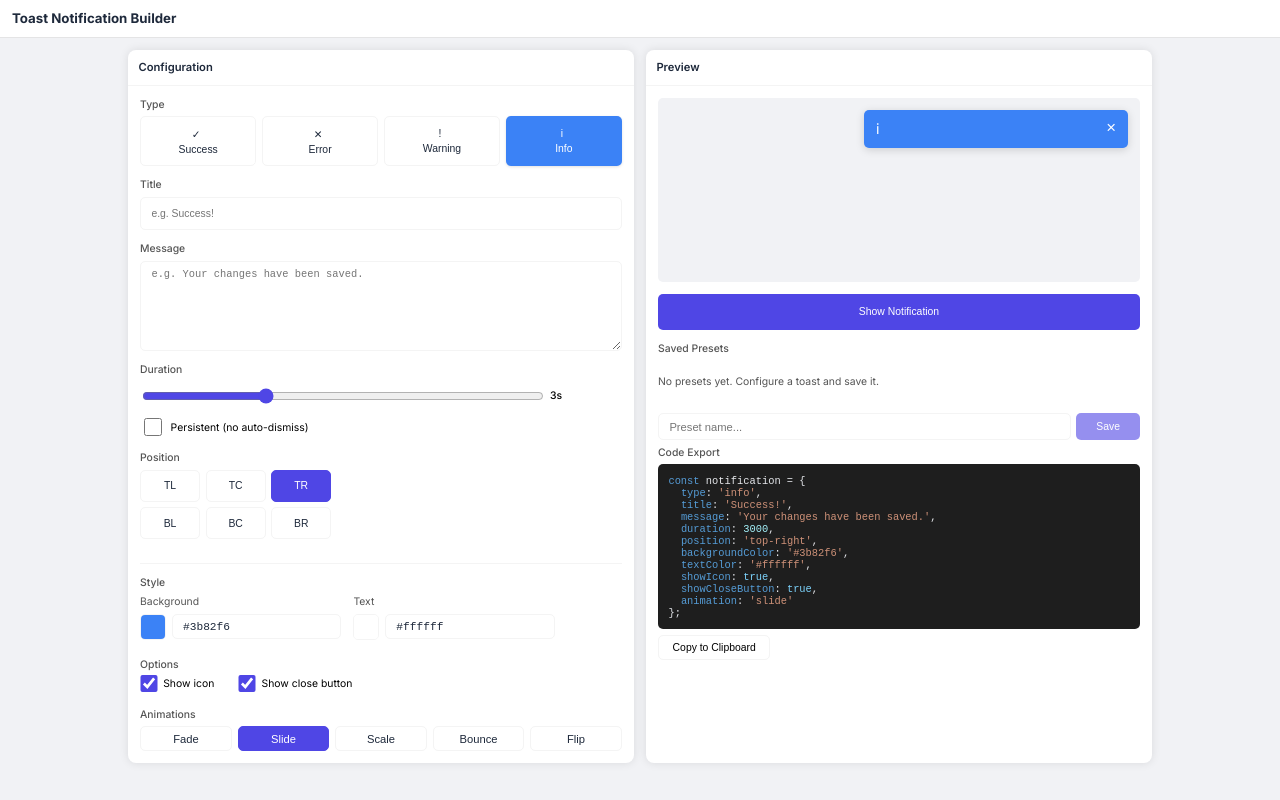
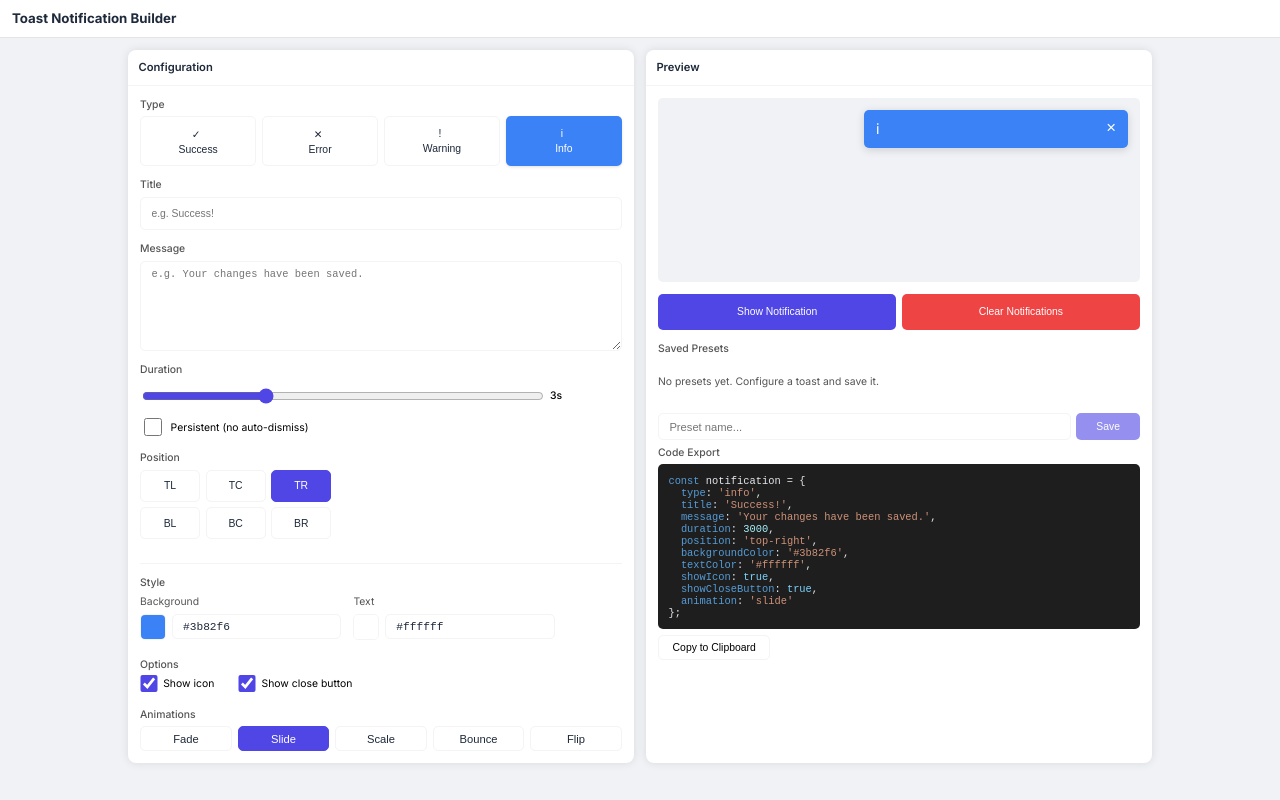
Before and after one commit to ozerenes/toast-notification-builder, a Vue app: page / in a window 1280 px wide. Built offline with nearby package versions, Linux system fonts and the light colour scheme.

Commit message:
refactor: builder form as ref, type syncs colors, preset loads animation, preview add/clear

```diff
--- a/src/components/Builder/BuilderForm.vue
+++ b/src/components/Builder/BuilderForm.vue
@@ -7,6 +7,8 @@ import BuilderTitleMessage from './BuilderTitleMessage.vue'
 import BuilderTypePills from './BuilderTypePills.vue'
 import BuilderAnimations from './BuilderAnimations.vue'
 import type { AnimationType, BuilderFormState } from './types'
+import { TYPE_DEFAULT_COLORS } from '@/domain'
+import type { NotificationType } from '@/domain'
 
 const props = defineProps<{
   modelValue: BuilderFormState
@@ -21,6 +23,16 @@ function update<K extends keyof BuilderFormState>(key: K, value: BuilderFormStat
   emit('update:modelValue', { ...props.modelValue, [key]: value })
 }
 
+function updateType(type: NotificationType) {
+  const colors = TYPE_DEFAULT_COLORS[type]
+  emit('update:modelValue', {
+    ...props.modelValue,
+    type,
+    backgroundColor: colors.backgroundColor,
+    textColor: colors.textColor,
+  })
+}
+
 function updateAnimation(value: AnimationType) {
   emit('update:animation', value)
 }
@@ -28,7 +40,7 @@ function updateAnimation(value: AnimationType) {
 
 <template>
   <div class="builder-form">
-    <BuilderTypePills :model-value="modelValue.type" @update:model-value="update('type', $event)" />
+    <BuilderTypePills :model-value="modelValue.type" @update:model-value="updateType" />
     <BuilderTitleMessage
       :title="modelValue.title"
       :message="modelValue.message"
--- a/src/components/Builder/BuilderPreview.vue
+++ b/src/components/Builder/BuilderPreview.vue
@@ -2,6 +2,7 @@
 import { computed, ref } from 'vue'
 import ToastContainer from '@/components/ToastContainer.vue'
 import BuilderPresets from './BuilderPresets.vue'
+import { useNotificationStore } from '@/stores/notification.store'
 import type { ActiveNotification, Position } from '@/domain'
 import type { Preset } from '@/stores/preset.store'
 import type { AnimationType } from './types'
@@ -22,7 +23,26 @@ const emit = defineEmits<{
   deletePreset: [id: string]
 }>()
 
+const notificationStore = useNotificationStore()
 const copied = ref(false)
+
+function clearAllNotifications() {
+  notificationStore.clearAll()
+}
+
+function showNotification() {
+  const preview = props.notifications[0]
+  if (!preview) return
+  const id =
+    typeof crypto !== 'undefined' && crypto.randomUUID
+      ? crypto.randomUUID()
+      : `toast-${Date.now()}-${Math.random().toString(36).slice(2, 9)}`
+  notificationStore.addNotification({
+    ...preview,
+    id,
+    animation: props.animation ?? 'slide',
+  })
+}
 
 type CodeTokenType = 'keyword' | 'property' | 'string' | 'boolean' | 'number' | 'plain'
 
@@ -117,9 +137,18 @@ async function copyToClipboard() {
         @close="emit('close', $event)"
       />
     </div>
-    <button type="button" class="builder-preview__action" @click="emit('showNotification')">
-      Show Notification
-    </button>
+    <div class="builder-preview__actions">
+      <button type="button" class="builder-preview__action" @click="showNotification">
+        Show Notification
+      </button>
+      <button
+        type="button"
+        class="builder-preview__action builder-preview__action--danger"
+        @click="clearAllNotifications"
+      >
+        Clear Notifications
+      </button>
+    </div>
 
     <BuilderPresets
       :presets="presets"
@@ -196,6 +225,14 @@ async function copyToClipboard() {
 
 .builder-preview__action:active {
   transform: translateY(1px);
+}
+
+.builder-preview__action--danger {
+  background: #ef4444;
+}
+
+.builder-preview__action--danger:hover {
+  background: #b91c1c;
 }
 
 .builder-export {
@@ -290,4 +327,10 @@ async function copyToClipboard() {
   font-weight: var(--font-weight-medium);
   cursor: pointer;
 }
+
+.builder-preview__actions {
+  display: flex;
+  flex-direction: row;
+  gap: var(--space-2);
+}
 </style>
--- a/src/components/BuilderPanel.vue
+++ b/src/components/BuilderPanel.vue
@@ -1,5 +1,5 @@
 <script setup lang="ts">
-import { computed, reactive, ref, watch } from 'vue'
+import { computed, ref } from 'vue'
 import { BuilderForm, BuilderPreview, type BuilderFormState } from '@/components/Builder'
 import type { AnimationType } from '@/components/Builder'
 import { useNotificationStore } from '@/stores/notification.store'
@@ -7,7 +7,7 @@ import { usePresetStore } from '@/stores/preset.store'
 import type { ActiveNotification, NotificationConfig } from '@/domain'
 import { TYPE_DEFAULT_COLORS } from '@/domain'
 
-const form = reactive<BuilderFormState>({
+const form = ref<BuilderFormState>({
   type: 'info',
   title: '',
   message: '',
@@ -21,18 +21,10 @@ const form = reactive<BuilderFormState>({
 
 const animation = ref<AnimationType>('slide')
 
-watch(
-  () => form.type,
-  (type) => {
-    form.backgroundColor = TYPE_DEFAULT_COLORS[type].backgroundColor
-    form.textColor = TYPE_DEFAULT_COLORS[type].textColor
-  }
-)
-
 const previewNotification = computed<ActiveNotification>(() => ({
   id: `preview-${animation.value}`,
   createdAt: 0,
-  ...form,
+  ...form.value,
 }))
 
 const previewNotifications = computed(() => [previewNotification.value])
@@ -48,7 +40,7 @@ const exportCode = computed(() => {
     textColor,
     showIcon,
     showCloseButton,
-  } = form
+  } = form.value
 
   const lines = [
     'const notification = {',
@@ -75,8 +67,8 @@ function onAnimationChange(value: AnimationType) {
   animation.value = value
 }
 
-function onFormUpdate(patch: BuilderFormState) {
-  Object.assign(form, patch)
+function onFormUpdate(patch: Partial<BuilderFormState>) {
+  form.value = { ...form.value, ...patch }
 }
 
 function onPreviewClose() {
@@ -88,7 +80,7 @@ function showNotification() {
     typeof crypto !== 'undefined' && crypto.randomUUID
       ? crypto.randomUUID()
       : `toast-${Date.now()}-${Math.random().toString(36).slice(2, 9)}`
-  const config: NotificationConfig = { ...form, id }
+  const config: NotificationConfig = { ...form.value, id, animation: animation.value }
   notificationStore.addNotification(config)
 }
 
@@ -96,16 +88,43 @@ function handleSavePreset(name: string) {
   const trimmed = name.trim()
   if (!trimmed) return
 
-  const config: Omit<NotificationConfig, 'id'> = { ...form }
+  const config: Omit<NotificationConfig, 'id'> = { ...form.value, animation: animation.value }
   presetStore.savePreset(trimmed, config)
 }
 
-function handleLoadPreset(id: string) {
+function buildFormStateFromPreset(config: Omit<NotificationConfig, 'id'>): BuilderFormState {
+  const {
+    type,
+    title,
+    message,
+    duration,
+    position,
+    backgroundColor,
+    textColor,
+    showIcon,
+    showCloseButton,
+  } = config
+  return {
+    type,
+    title,
+    message,
+    duration,
+    position,
+    backgroundColor,
+    textColor,
+    showIcon,
+    showCloseButton,
+  }
+}
+
+function handleLoadPreset(id: string): void {
   const preset = presetStore.getPresetById(id)
   if (!preset) return
 
-  // Apply config into the builder form without mutating the preset
-  Object.assign(form, preset.config)
+  form.value = buildFormStateFromPreset(preset.config)
+  if (preset.config.animation != null) {
+    animation.value = preset.config.animation
+  }
 }
 
 function handleDeletePreset(id: string) {
```
